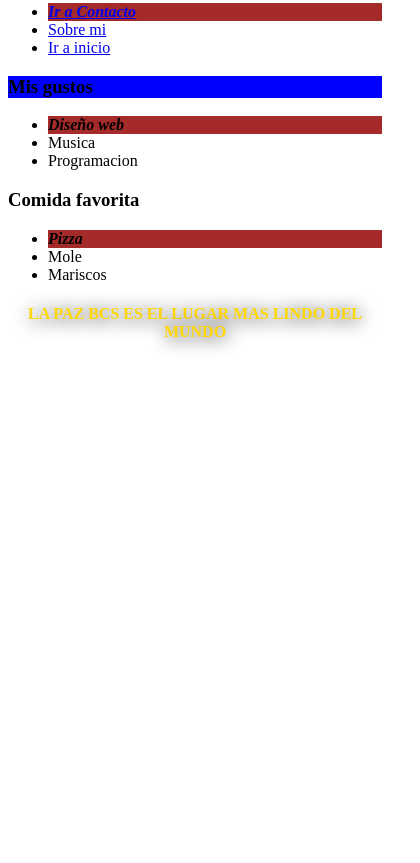
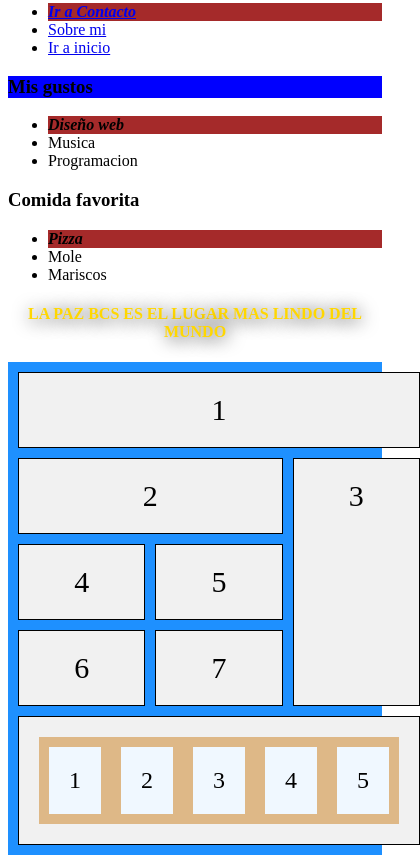
Before and after one commit to Francisco001764/hojadeestilosyaplica, a plain HTML site: page index.html in a window 390 px wide. Shown: the part 1382-2245 px from the top of the page, 420 px wide, since content can reach past the window. Before the commit the page ends 1744 px from the top, so only its background shows below. Drawn offline with Linux system fonts and the light colour scheme.

Commit message:
Implementa FLEX y Media Queries

```diff
--- a/Trabajo/assets/estilos.css
+++ b/Trabajo/assets/estilos.css
@@ -46,9 +46,79 @@ a:hover {
     background-color: blueviolet;
     transition: background-color 0.5s;
 }
+.container {
+  display: grid;
+  grid-template-columns: auto auto auto;
+  gap: 10px;
+  background-color: dodgerblue;
+  padding: 10px;
+}
+
+.container > div {
+  background-color: #f1f1f1;
+  border: 1px solid black;
+  padding: 20px;
+  font-size: 30px;
+  text-align: center;
+}
+
+.nav_grid{
+    grid-column-start: 1;
+    grid-column-end: 4;
+}
+
+.content_grid{
+    grid-column-start: 1;
+    grid-column-end: 3;
+}
+
+.sidebar_grid{
+    grid-column: 3;
+    grid-row: 2/ span 3;
+}
+
+.footer_grid{
+    grid-column-start: 1;
+    grid-column-end: 4;
+}
+.flex_container{
+    display: flex;
+    background-color: burlywood;
+    justify-content: center;
+    flex-direction: row;
+}
+
+.flex_container div{
+    background-color: aliceblue;
+    margin: 10px;
+    padding: 20px;
+    font-size: 24px;
+}
 p:hover{
     background-color: cornflowerblue;
     transition: background-color 0.5s;
+}
+@media print{
+     .my_photo{
+        display: none;
+     }
+
+
+}
+
+@media screen and (min-width:769px) and (max-width:1024px) {
+
+    #cover{
+        width: 50%;
+    }
+}
+
+@media screen and (min-width:481px) and (max-width:768px) {
+
+   #cover{
+        width: 80%;
+        background-color: red;
+    }
 }
 ul li:first-child {
     background-color: brown;
@@ -57,3 +127,8 @@ ul li:first-child {
 
 
 }
+
+
+.my_photo{
+  width: 200px;
+}
--- a/index.html
+++ b/index.html
@@ -40,5 +40,30 @@
 <h4>La paz bcs es el lugar mas lindo del mundo</h4>
 
 
+<div class="container">
+
+        <div class="nav_grid">
+            1
+        </div>
+        <div class="content_grid">
+            2
+        </div>
+        <div class="sidebar_grid">
+            3
+        </div>
+        <div>4</div>
+        <div>5</div>
+        <div>6</div>
+        <div>7</div>
+        <div class="footer_grid">
+            <div class="flex_container">
+                <div>1</div>
+                <div>2</div>
+                <div>3</div>
+                <div>4</div>
+                <div>5</div>
+            </div>
+        </div>
+    </div>
 </body>
 </html>
```
Also changed, not shown: about.html (+37 -1 lines), Trabajo/imagen/images-4.jpg (added), 2 other files.
